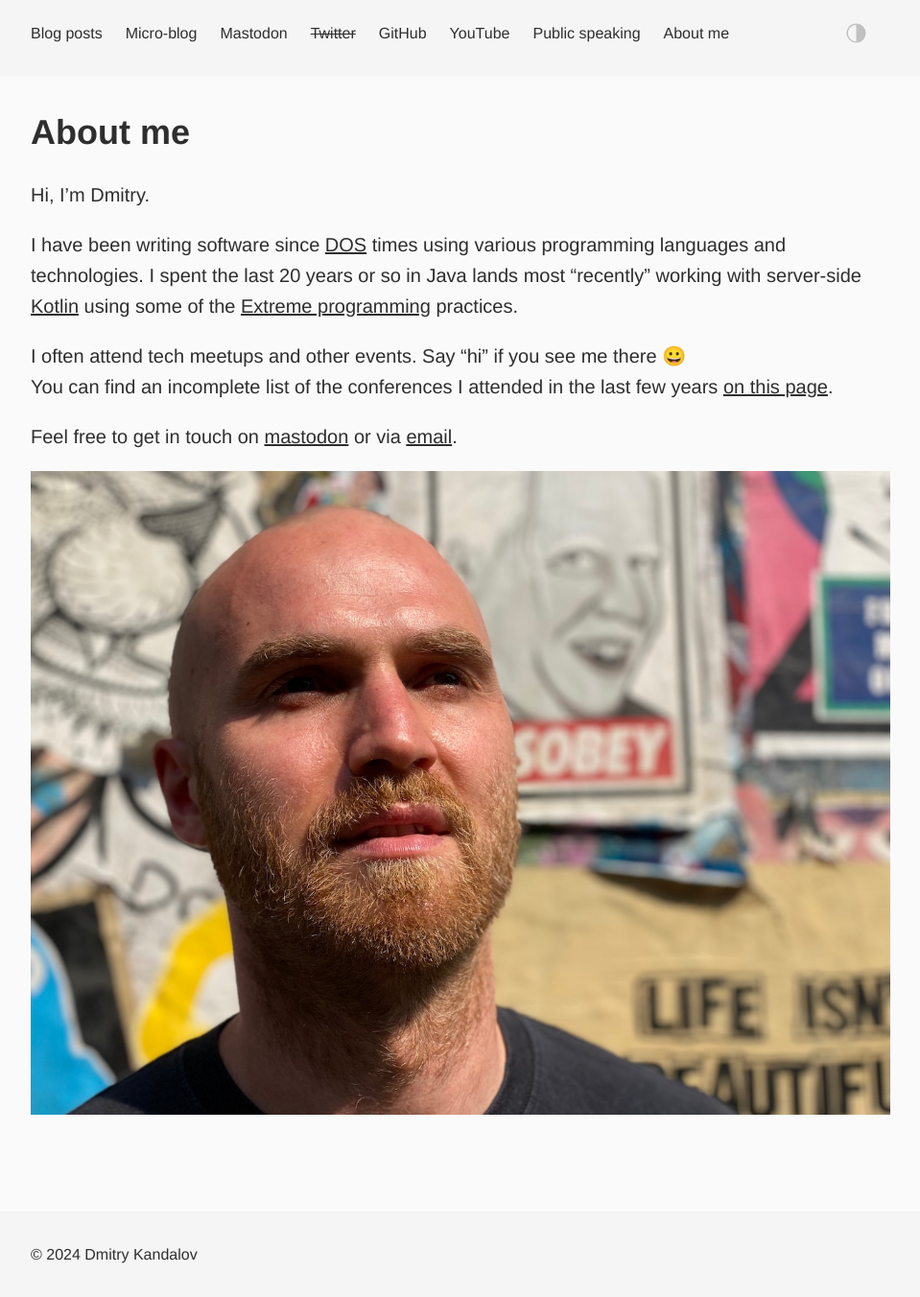
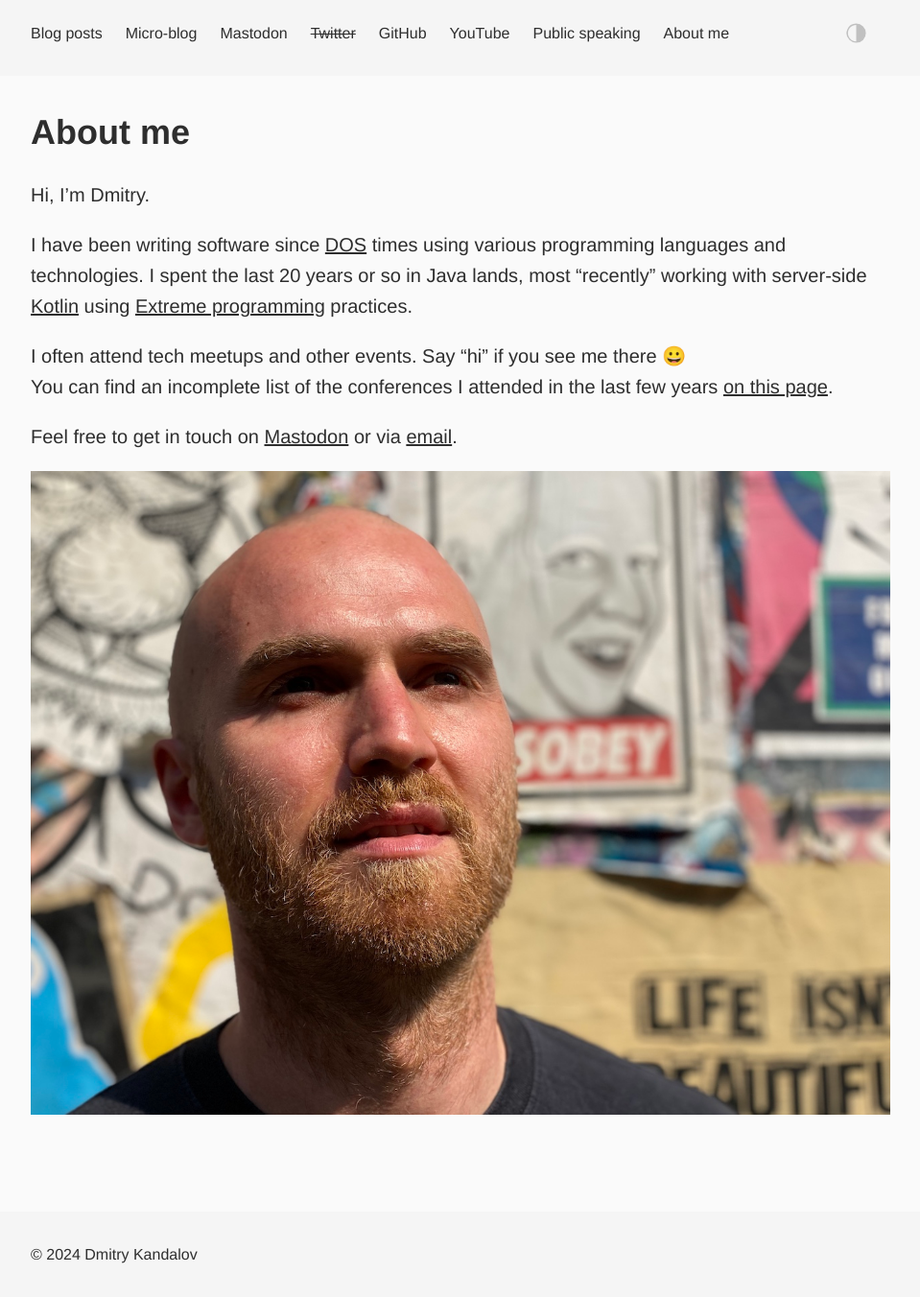
Before and after one commit to dkandalov/dkandalov.github.io, a Jekyll site: the page built from about.md, in a window 1280 px wide. Shown: the whole page at 96% size, without its empty margins (160-1119 px from the left). Built offline with Jekyll 4.4.1, drawn with Linux system fonts in a browser that asks for light colours.

Commit message:
updated about.md

```diff
--- a/about.md
+++ b/about.md
@@ -6,12 +6,12 @@ permalink: /about/
 Hi, I'm Dmitry.
 
 I have been writing software since [DOS](https://en.wikipedia.org/wiki/DOS) times using various programming languages and technologies.
-I spent the last 20 years or so in Java lands most "recently" working with server-side [Kotlin](https://kotlinlang.org)
-using some of the [Extreme programming](https://en.wikipedia.org/wiki/Extreme_programming) practices.
+I spent the last 20 years or so in Java lands, most "recently" working with server-side [Kotlin](https://kotlinlang.org)
+using [Extreme programming](https://en.wikipedia.org/wiki/Extreme_programming) practices.
 
 I often attend tech meetups and other events. Say "hi" if you see me there 😀<br/>
 You can find an incomplete list of the conferences I attended in the last few years [on this page](/public-speaking).
 
-Feel free to get in touch on [mastodon](https://mastodon.social/@dkandalov) or via [email](mailto:dmitry.kandalov@gmail.com).
+Feel free to get in touch on [Mastodon](https://mastodon.social/@dkandalov) or via [email](mailto:dmitry.kandalov@gmail.com).
 
 ![Me](/assets/images/me.jpg)
```
